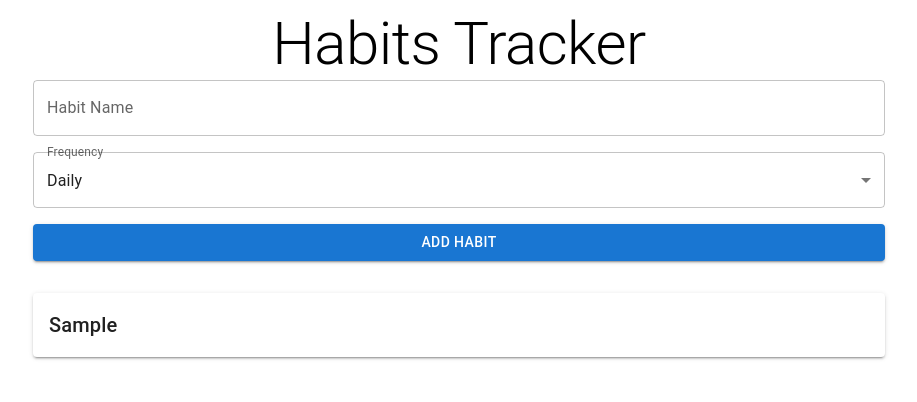
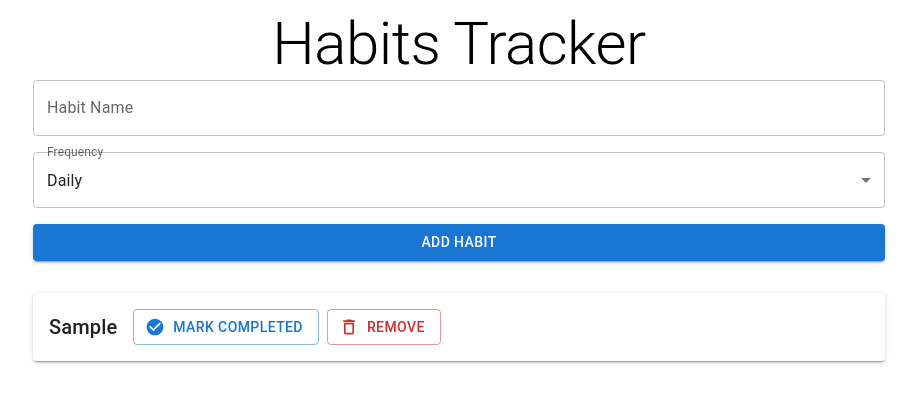
Before and after one commit to PraneethBunny123/habits-tracker, a React (Vite) app: page / in a window 1280 px wide. Both pictures are taken after typing "Sample" into the empty fields and a click on the button "ADD HABIT". Shown: the top 402 px of the page, without its empty margins (181-1098 px from the left). Built offline with nearby package versions, Linux system fonts and the light colour scheme.

Commit message:
adding few icons and checking the UI

```diff
--- a/src/components/HabitsList.jsx
+++ b/src/components/HabitsList.jsx
@@ -1,8 +1,11 @@
-import { Box, Grid, Paper, Typography } from "@mui/material"
+import { CheckCircle, DeleteOutline } from "@mui/icons-material"
+import { Box, Button, Grid, Paper, Typography } from "@mui/material"
 import { useSelector } from "react-redux"
 
 export default function HabitsList() {
     const {habits} = useSelector((state) => state.habits)
+
+    const today = new Date().toISOString().split("T")[0]
 
     return (
         <Box sx={{
@@ -17,8 +20,8 @@ export default function HabitsList() {
                     elevation={2}
                     sx={{p:2}}
                 >
-                    <Grid container alignItems="center">
-                        <Grid>
+                    <Grid container alignItems="center" spacing={2}>
+                        <Grid item xs={12} sm={6}>
                             <Typography variant="h6">{habit.name}</Typography>
                             <Typography
                                 variant="body2"
@@ -28,6 +31,28 @@ export default function HabitsList() {
                                 {habit.frequency}
                             </Typography>
                         </Grid>
+                        <Grid xs={12} sm={6}>
+                            <Box sx={{
+                                display: 'flex',
+                                justifyContent: 'flex-end',
+                                gap: 1
+                            }}>
+                                <Button
+                                    variant="outlined"
+                                    color={habit.completedDates.includes(today) ? "success" : "primary"}
+                                    startIcon={<CheckCircle />}
+                                >
+                                    Mark Completed
+                                </Button>
+                                <Button
+                                    variant="outlined"
+                                    color="error"
+                                    startIcon={<DeleteOutline />}
+                                >
+                                    Remove
+                                </Button>
+                            </Box>
+                        </Grid>
                     </Grid>
                 </Paper>
             ))}
```
